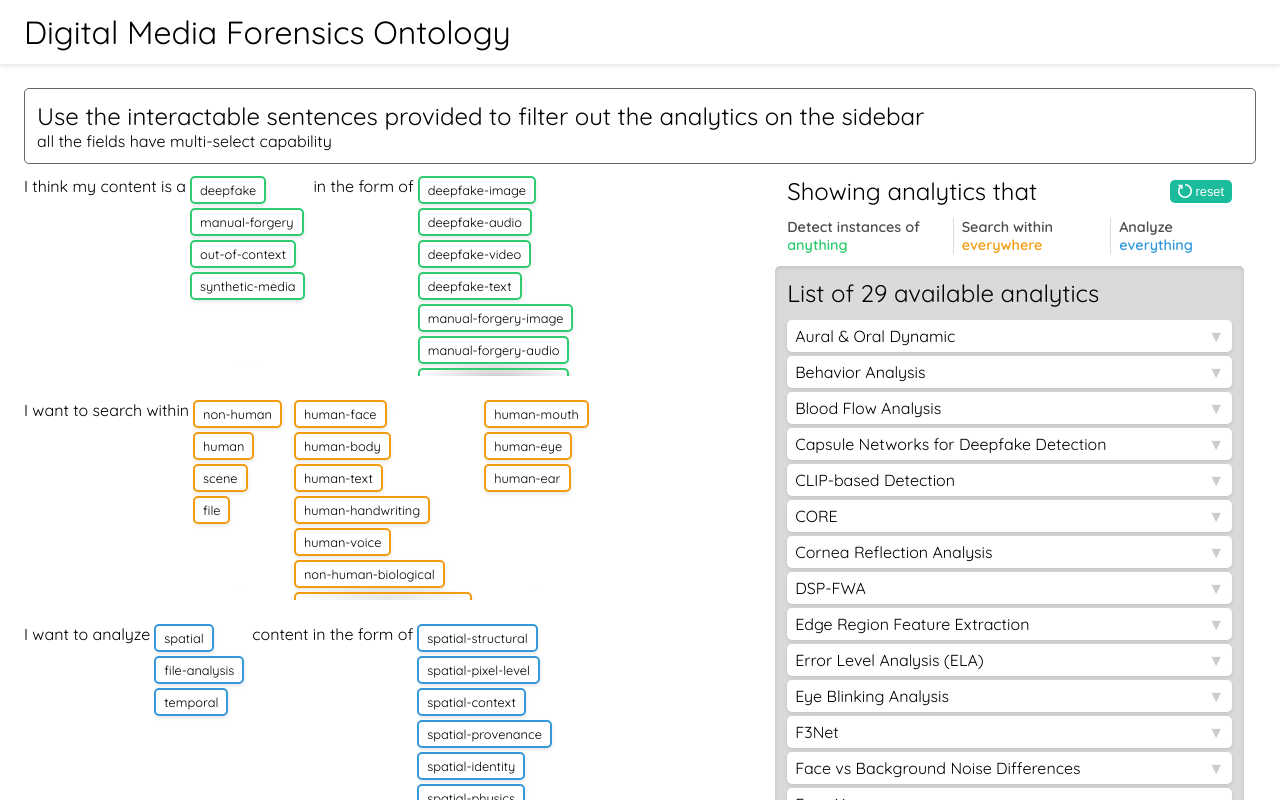
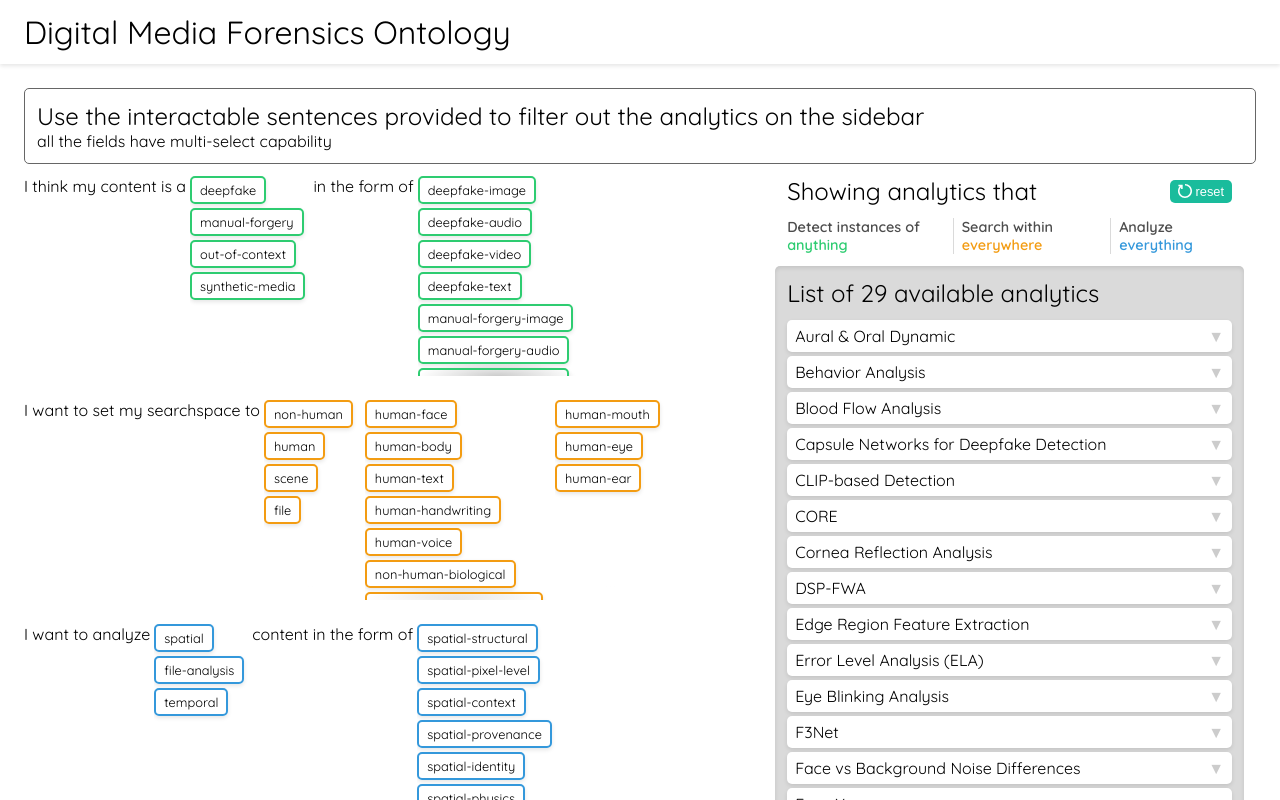
Before and after one commit to DeFake-Project/varuna, a Next.js app: page /ontology in a window 1280 px wide. Shown: the top 800 px of the page. Built offline with nearby package versions, Linux system fonts and the light colour scheme; what fuzzyset, stopword would draw is missing.

Commit message:
updated where prefix

```diff
--- a/src/app/ontology/ontology-container.tsx
+++ b/src/app/ontology/ontology-container.tsx
@@ -55,7 +55,7 @@ const OntologyContainer = () => {
                 suffix: ["", "", "category"]
             })}
             {progressiveComponent("where", {
-                prefix: ["I want to search within", " ", " "],
+                prefix: ["I want to set my searchspace to", " ", " "],
                 suffix: [" ", " ", " "]
             })}
             {progressiveComponent("what", {
```
